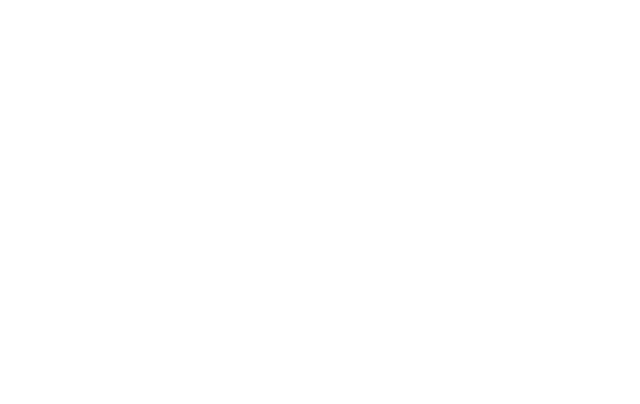
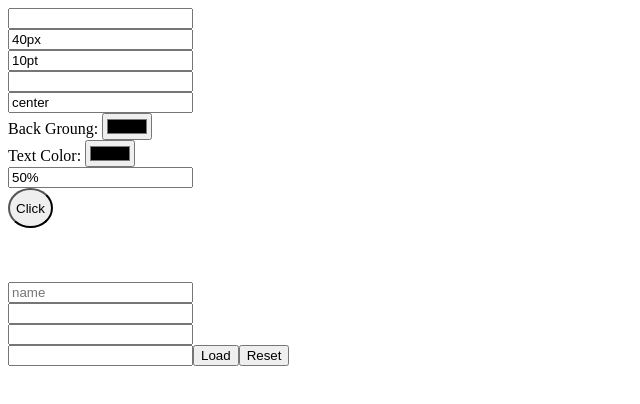
Before and after one commit to ggraeff98/learning-vue-origamid, a Vue app in the folder vueOrigamidClasses/: page / in a window 1280 px wide. Shown: the top 404 px of the page, without its empty margins (0-640 px from the left). Built offline with nearby package versions, Linux system fonts and the light colour scheme.

Commit message:
add exercise from class 0303-2

```diff
--- a/vueOrigamidClasses/src/App.vue
+++ b/vueOrigamidClasses/src/App.vue
@@ -1,6 +1,37 @@
 <template>
   <div id="app">
-
+    <input type="text" v-model="buttonStyle.width"/>
+    <br>
+    <input type="text" v-model="buttonStyle.height"/>
+    <br>
+    <input type="text" v-model="buttonStyle.fontSize"/>
+    <br>
+    <input type="text" v-model="buttonStyle.fontFamily"/>
+    <br>
+    <input type="text" v-model="buttonStyle.textAlign"/>
+    <br>
+    Back Groung:
+    <input type="color" v-model="buttonStyle.backgroundColor"/>
+    <br>
+    Text Color:
+    <input type="color" v-model="buttonStyle.color"/>
+    <br>
+    <input type="text" v-model="buttonStyle.borderRadius"/>
+    <br>
+    <button :style="buttonStyle">Click</button>
+    <br><br><br><br>
+    <input type="text" v-model="person.name" placeholder="name"/>
+    <br>
+    <input type="text" v-model="person.email"/>
+    <br>
+    <input type="text" v-model="person.telefone"/>
+    <br>
+    <input type="text" v-model="person.mensage"/>
+    <button @click.prevent="load">Load</button>
+    <button @click="reset">Reset</button>
+    <span v-if="showPersonInfos">
+      {{person.name}}, {{person.email}}, {{person.telefone}}, {{person.mensage}}
+    </span>
   </div>
 </template>
 
@@ -10,19 +41,41 @@
   components: {
 
   },
-
   data () {
     return {
-
+      buttonStyle: {
+        width: '',
+        height: '40px',
+        fontSize: '10pt',
+        fontFamily: '',
+        textAlign: 'center',
+        backgroundColor: '',
+        color: '',
+        borderRadius: '50%'
+      },
+      person: {
+        name: '',
+        email: '',
+        temlefone: '996090393',
+        mensage: ''
+      },
+      showPersonInfos: false
     }
   },
   funtion: {
 
   },
   methods: {
-
+    load () {
+      this.showPersonInfos = true
+    },
+    reset () {
+      this.showPersonInfos = false
+    }
   },
   computed: {
+  },
+  watch: {
 
   }
 }
```
